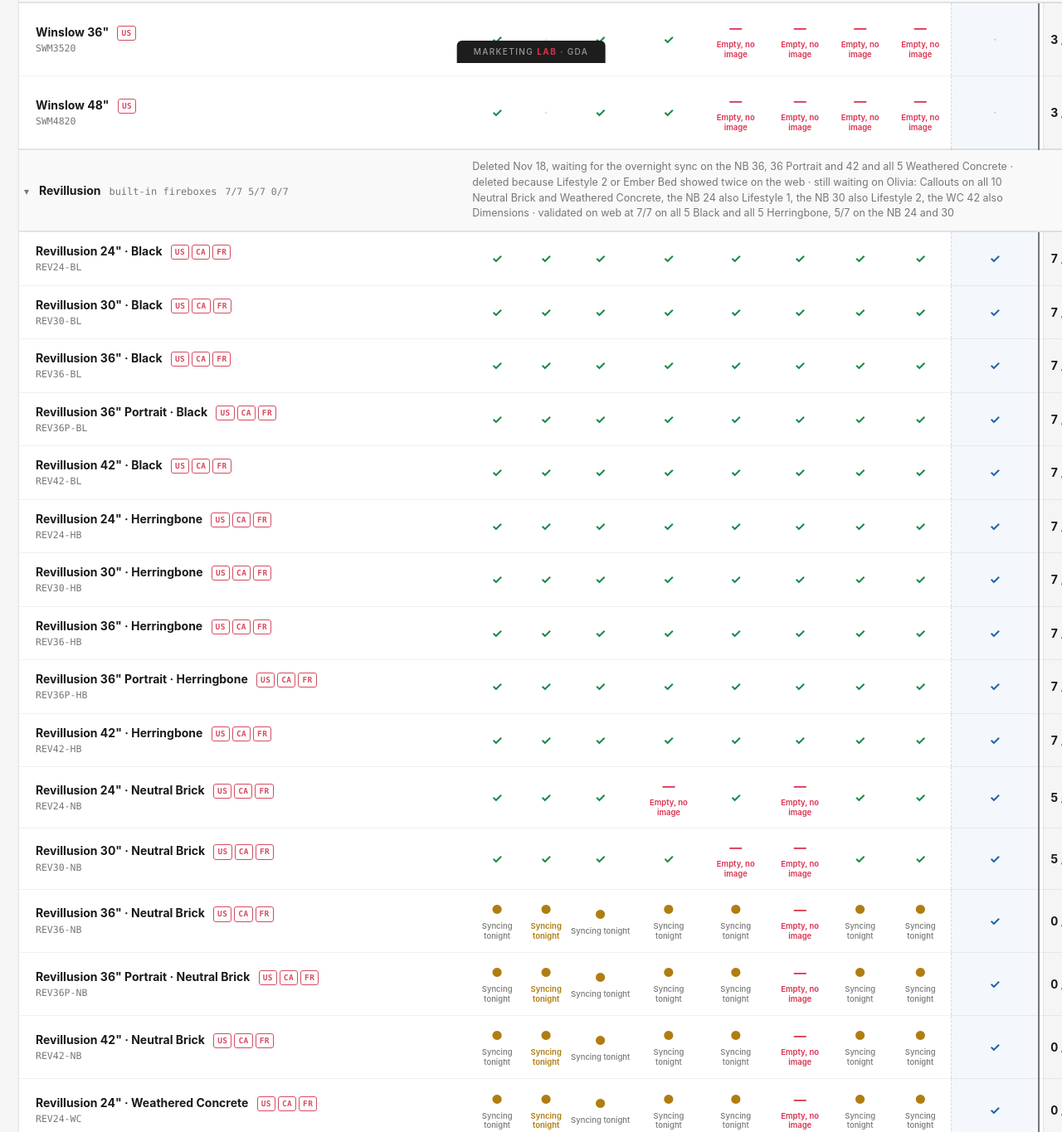
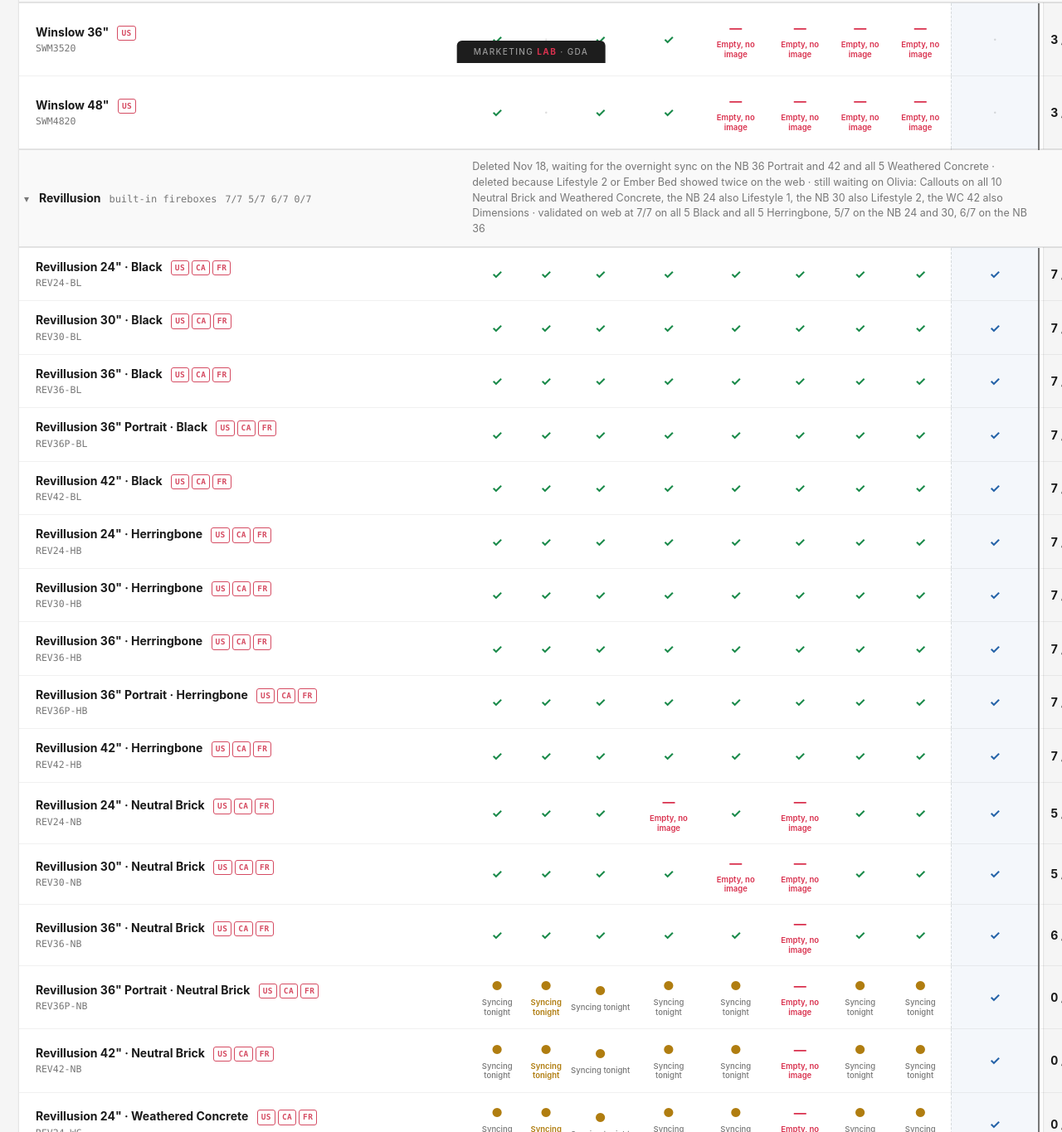
Before and after one commit to luisgcode/pdp-image-status, a plain HTML site: page index.html in a window 1280 px wide. Shown: the part 724-2089 px from the top of the page at 83% size. Drawn offline with Linux system fonts and the light colour scheme.

Commit message:
REV36-NB at 6/7, Callouts still with Olivia

```diff
--- a/index.html
+++ b/index.html
@@ -1105,7 +1105,7 @@
             <td class="count">7 / 7</td>
             <td class="status"><span class="pill ok">✓ Validated (WEB)</span><span class="miniwhy soft">Validated on web at 7/7</span></td>
           </tr>
-          <tr class="grouphead" data-grouphead="revillusion" data-collapsed="0"><td class="ghname"><span class="ghtoggle">▾</span> <b>Revillusion</b> <span class="ghmeta">built-in fireboxes</span></td><td colspan="9" class="ghsummary">Deleted Nov 18, waiting for the overnight sync on the NB 36, 36 Portrait and 42 and all 5 Weathered Concrete · deleted because Lifestyle 2 or Ember Bed showed twice on the web · still waiting on Olivia: Callouts on all 10 Neutral Brick and Weathered Concrete, the NB 24 also Lifestyle 1, the NB 30 also Lifestyle 2, the WC 42 also Dimensions · validated on web at 7/7 on all 5 Black and all 5 Herringbone, 5/7 on the NB 24 and 30</td><td colspan="1"></td><td class="ghstatus"><span class="pill pending">Syncing</span></td></tr>
+          <tr class="grouphead" data-grouphead="revillusion" data-collapsed="0"><td class="ghname"><span class="ghtoggle">▾</span> <b>Revillusion</b> <span class="ghmeta">built-in fireboxes</span></td><td colspan="9" class="ghsummary">Deleted Nov 18, waiting for the overnight sync on the NB 36 Portrait and 42 and all 5 Weathered Concrete · deleted because Lifestyle 2 or Ember Bed showed twice on the web · still waiting on Olivia: Callouts on all 10 Neutral Brick and Weathered Concrete, the NB 24 also Lifestyle 1, the NB 30 also Lifestyle 2, the WC 42 also Dimensions · validated on web at 7/7 on all 5 Black and all 5 Herringbone, 5/7 on the NB 24 and 30, 6/7 on the NB 36</td><td colspan="1"></td><td class="ghstatus"><span class="pill pending">Syncing</span></td></tr>
 
           <tr class="groupstart" data-group="revillusion" data-search="dimplex revillusion 24 black rev24-bl">
             <td class="model"><div class="mname">Revillusion 24" · Black <span class="locales"><a class="visit" href="https://www.dimplex.com/en-us/revillusion-24in-built-in-firebox-black#500005446" target="_blank" rel="noopener">US</a><a class="visit" href="https://www.dimplex.com/en-ca/revillusion-24in-built-in-firebox-black#500005446" target="_blank" rel="noopener">CA</a><a class="visit" href="https://www.dimplex.com/fr-ca/foyer-electrique-encastrable-revillusion-de-24-po-61-cm-noire#500005446" target="_blank" rel="noopener">FR</a></span></div><div class="sku">REV24-BL</div></td>
@@ -1195,10 +1195,10 @@
           </tr>
           <tr data-group="revillusion" data-search="dimplex revillusion 36 neutral brick rev36-nb">
             <td class="model"><div class="mname">Revillusion 36" · Neutral Brick <span class="locales"><a class="visit" href="https://www.dimplex.com/en-us/revillusion-36in-neutral-brick#500005133" target="_blank" rel="noopener">US</a><a class="visit" href="https://www.dimplex.com/en-ca/revillusion-36in-neutral-brick#500005133" target="_blank" rel="noopener">CA</a><a class="visit" href="https://www.dimplex.com/fr-ca/foyer-electrique-encastrable-revillusion-de-36-po-92-cm-brique-neutre#500005133" target="_blank" rel="noopener">FR</a></span></div><div class="sku">REV36-NB</div></td>
-            <td><span class="mark wait">●</span><span class="miniwhy soft">Syncing tonight</span></td><td class="video"><span class="mark wait">●</span><span class="miniwhy soft">Syncing tonight</span></td><td><span class="mark wait">●</span><span class="miniwhy soft">Syncing tonight</span></td><td><span class="mark wait">●</span><span class="miniwhy soft">Syncing tonight</span></td><td><span class="mark wait">●</span><span class="miniwhy soft">Syncing tonight</span></td><td><span class="mark missing">—</span><span class="miniwhy">Empty, no image</span></td><td><span class="mark wait">●</span><span class="miniwhy soft">Syncing tonight</span></td><td><span class="mark wait">●</span><span class="miniwhy soft">Syncing tonight</span></td>
-            <td class="text"><span class="mark ok">✓</span></td>
-            <td class="count">0 / 7</td>
-            <td class="status"><span class="pill pending">Syncing</span><span class="miniwhy soft">Deleted Nov 18, waiting for the overnight sync</span></td>
+            <td><span class="mark ok">✓</span></td><td class="video"><span class="mark ok">✓</span></td><td><span class="mark ok">✓</span></td><td><span class="mark ok">✓</span></td><td><span class="mark ok">✓</span></td><td><span class="mark missing">—</span><span class="miniwhy">Empty, no image</span></td><td><span class="mark ok">✓</span></td><td><span class="mark ok">✓</span></td>
+            <td class="text"><span class="mark ok">✓</span></td>
+            <td class="count">6 / 7</td>
+            <td class="status"><span class="pill ok">✓ Validated (WEB)</span><span class="miniwhy soft">Validated on web at 6/7</span></td>
           </tr>
           <tr data-group="revillusion" data-search="dimplex revillusion 36 portrait neutral brick rev36p-nb">
             <td class="model"><div class="mname">Revillusion 36" Portrait · Neutral Brick <span class="locales"><a class="visit" href="https://www.dimplex.com/en-us/revillusion-36in-portrait-neutral-brick#500005135" target="_blank" rel="noopener">US</a><a class="visit" href="https://www.dimplex.com/en-ca/revillusion-36in-portrait-neutral-brick#500005135" target="_blank" rel="noopener">CA</a><a class="visit" href="https://www.dimplex.com/fr-ca/foyer-electrique-encastrable-de-format-portrait-revillusion-de-36-po-92-cm-brique-neutre#500005135" target="_blank" rel="noopener">FR</a></span></div><div class="sku">REV36P-NB</div></td>
```
